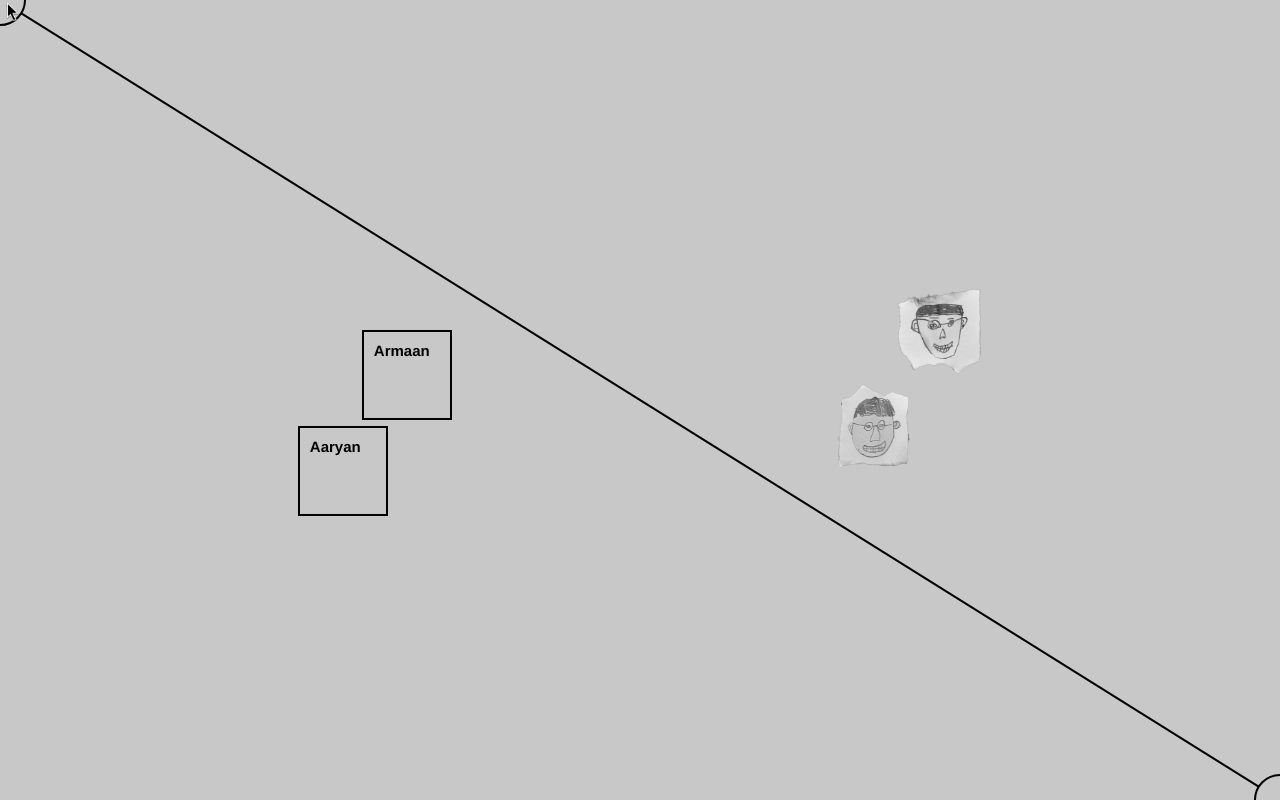
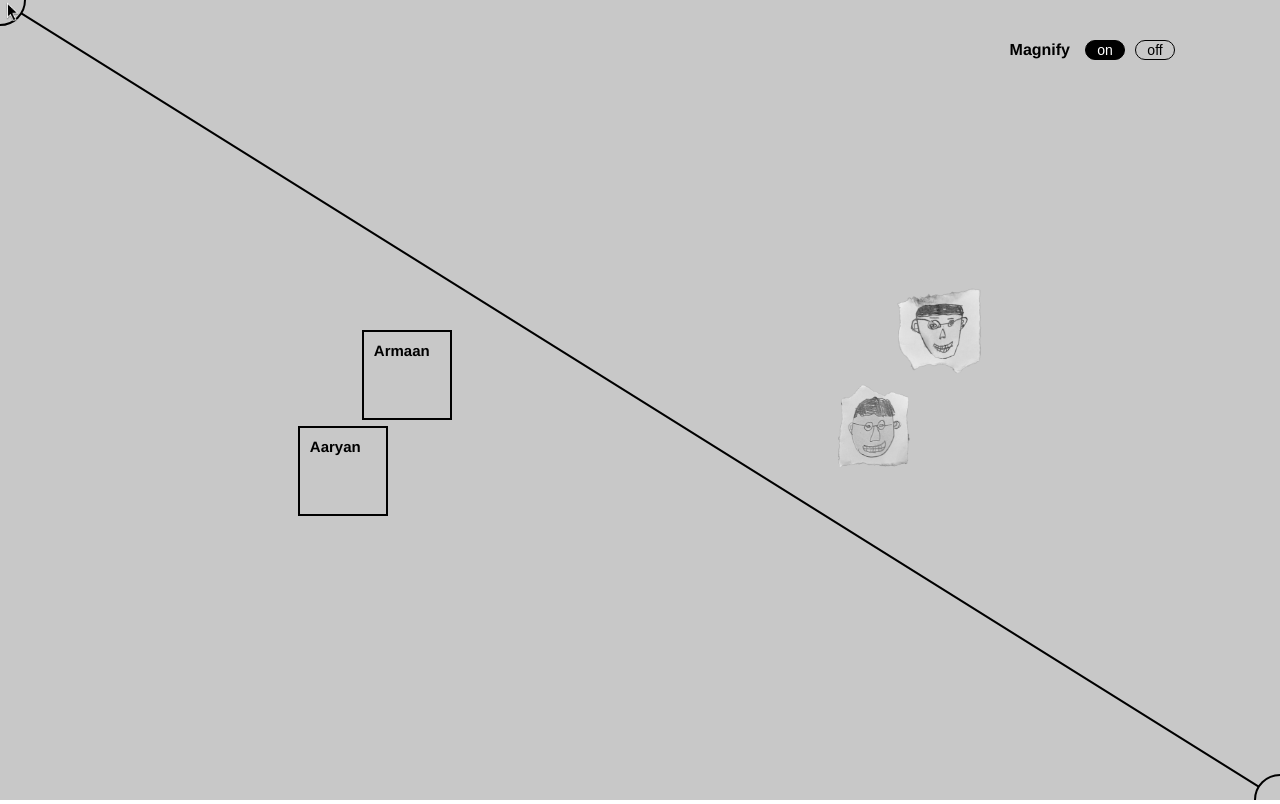
Before and after one commit to caizoryan/funkyfamilytree-project, a Vue app: page / in a window 1280 px wide. Built offline with nearby package versions, Linux system fonts and the light colour scheme.

Commit message:
added magnify toggle

```diff
--- a/src/App.vue
+++ b/src/App.vue
@@ -1,5 +1,7 @@
 <template>
 <div id="p5Canvas"></div>
+<NavBar></NavBar>
+
 <!-- <debugBro v-for="rum in debug"
 :key=rum.id
 :x1=rum.im.x
@@ -30,7 +32,9 @@
 import P5 from 'p5'
 import { ref, reactive, onBeforeMount, onMounted, provide } from 'vue'
 import MembersComponent from './components/membersComponent.vue'
+import NavBar from './components/navBar.vue'
 // import debugBro from './components/debugBro.vue'
+const magnifyValue = ref(150)
 const locations = []
 const reverseLocations = []
 const width = window.innerWidth
@@ -204,9 +208,14 @@ function releaseConnections (id) {
     ar[ar[id].connections[i]].display = true
   }
 }
+function magnify (val) {
+  magnifyValue.value = val
+}
 provide('release', releaseConnections)
 provide('ar', ar)
 provide('boxSize', boxSize)
+provide('magnifyValue', magnifyValue)
+provide('magnifyFunction', magnify)
 </script>
 
 <style lang="scss">
--- a/src/components/membersComponent.vue
+++ b/src/components/membersComponent.vue
@@ -10,9 +10,8 @@
   width: 100 + '%',
   height: 100 + '%'}">
 <img v-if="hover" :src=props.image2 :style="{
-  width: 120 + '%',
-  height: 120 + '%'}" >
-
+  width: magnifyValue + '%',
+  height: magnifyValue + '%'}" >
 </div>
 
 <div @click="releaseConnections" v-if="props.display" class="label" v-bind:style="{
@@ -33,6 +32,7 @@ const ar = inject('ar')
 const release = inject('release')
 const display = ref(false)
 const boxSize = inject('boxSize')
+const magnifyValue = inject('magnifyValue')
 let id
 onMounted(() => {
   id = props.id
--- /dev/null
+++ b/src/components/navBar.vue
@@ -0,0 +1,71 @@
+<template>
+<div class="bar">
+    <div class="content">
+        <h1>Magnify</h1>
+        <button @click="magnifyOn(true)" :style="{
+            color: onStyle.color,
+            background: onStyle.background
+        }">on</button>
+        <button @click="magnifyOn(false)" :style="{
+            color: offStyle.color,
+            background: offStyle.background
+        }">off</button>
+    </div>
+</div>
+</template>
+
+<script setup>
+import { ref, inject } from 'vue'
+const magnifyFunction = inject('magnifyFunction')
+const magnify = ref(true)
+const onStyle = ref({ color: 'rgb(255, 255, 255)', background: 'rgb(0, 0, 0)' })
+const offStyle = ref({ color: 'rgb(0, 0, 0)', background: 'rgb(255, 255, 255, 0)' })
+function magnifyOn (bool) {
+  magnify.value = bool
+  if (magnify.value === true) {
+    onStyle.value = { color: 'rgb(255, 255, 255)', background: 'rgb(0, 0, 0)' }
+    offStyle.value = { color: 'rgb(0, 0, 0)', background: 'rgb(255, 255, 255, 0)' }
+    magnifyFunction(150)
+  } else {
+    offStyle.value = { color: 'rgb(255, 255, 255)', background: 'rgb(0, 0, 0)' }
+    onStyle.value = { color: 'rgb(0, 0, 0)', background: 'rgb(255, 255, 255, 0)' }
+    magnifyFunction(110)
+  }
+}
+</script>
+
+<style scoped lang="scss">
+.bar{
+    display: flex;
+    z-index: 100;
+    position: absolute;
+    top: 0;
+    left: 0;
+    width: 100vw;
+    height: 100px;
+    justify-content: flex-end;
+    align-items: center;
+    .content{
+        display: flex;
+        align-items: center;
+        margin-right: 100px;
+        h1{
+            font-size: 16px;
+            padding-right: 10px;
+        }
+        button{
+            font-size: 14px;
+            background-color: rgb(255, 255, 255, 0);
+            border: 1px solid black;
+            border-radius: 20px;
+            margin: 5px;
+            width: 40px;
+            height: 20px;
+            &:hover{
+                background-color: black;
+                color: white;
+            }
+        }
+     }
+}
+</style>
```
